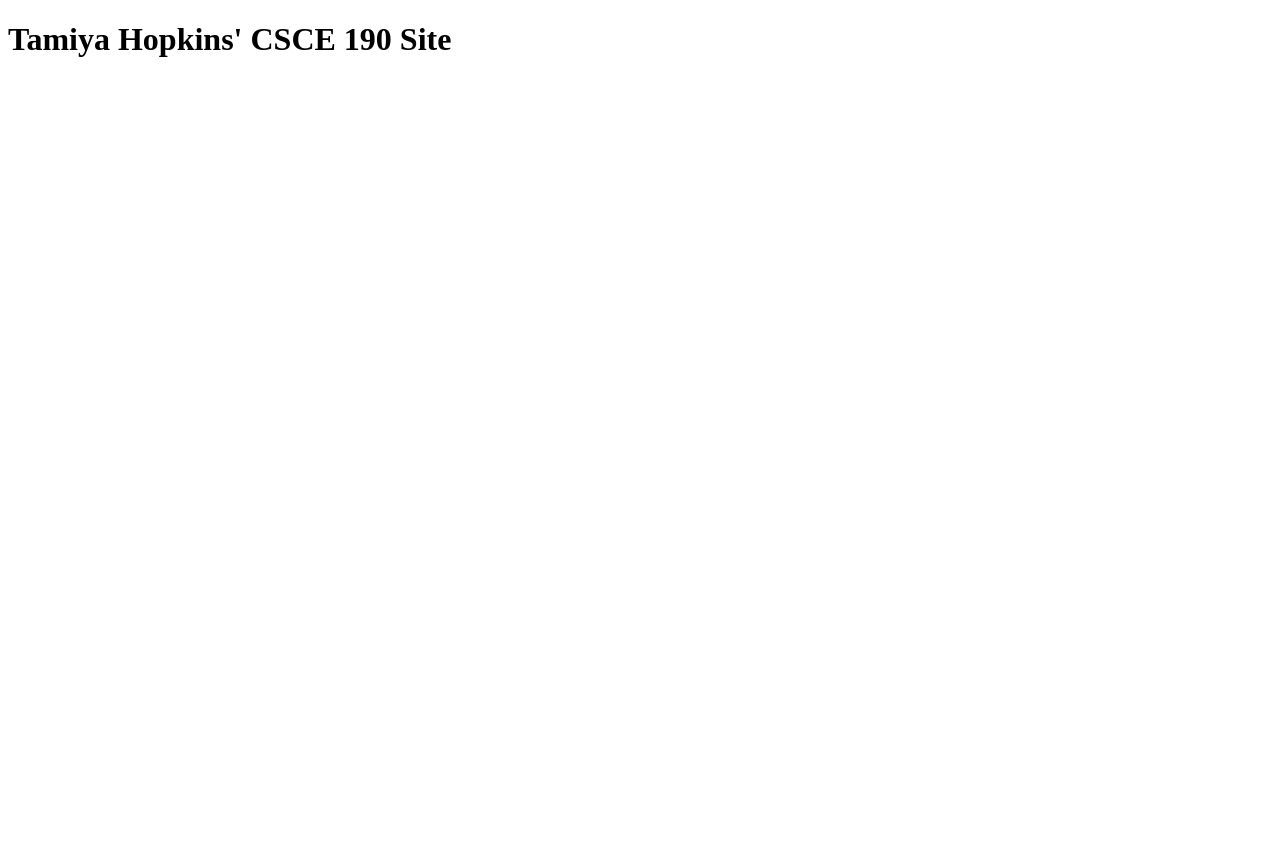
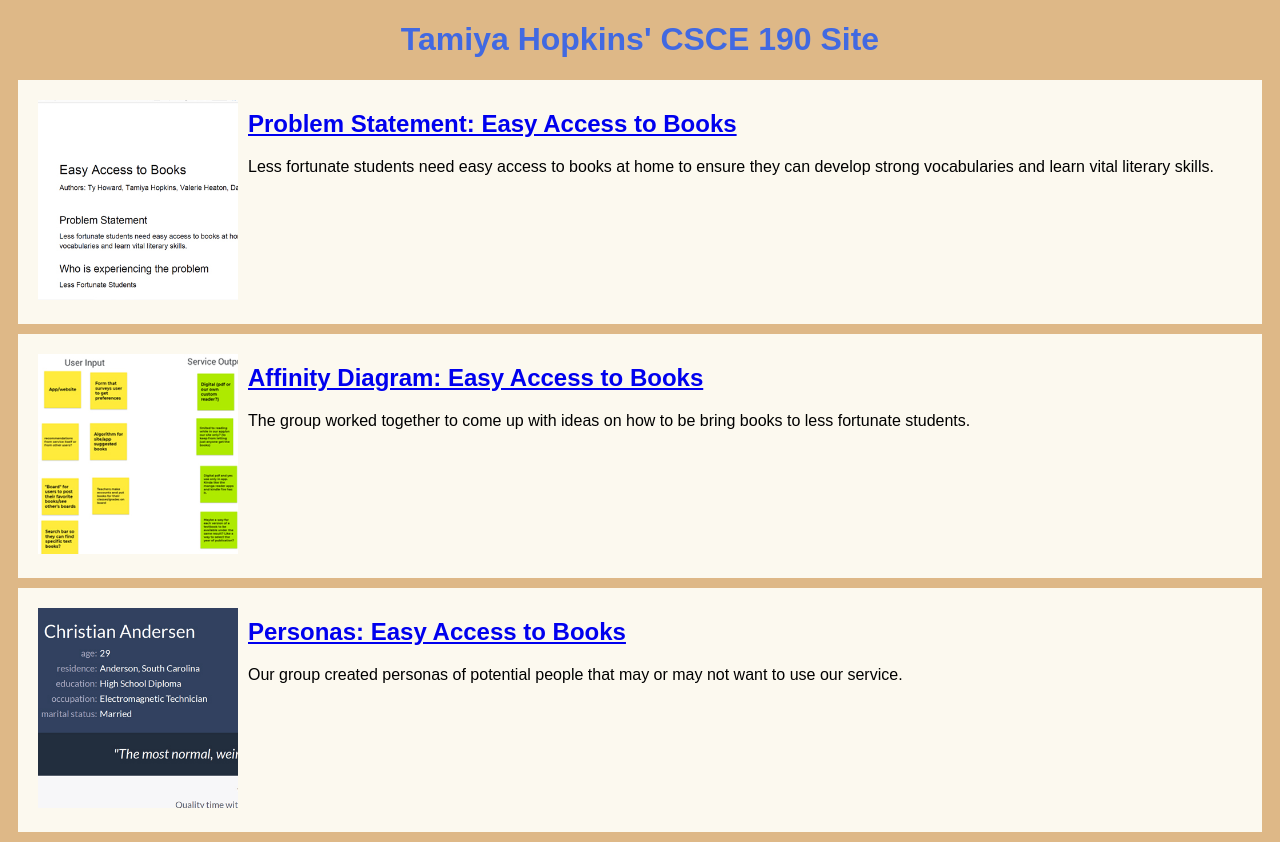
Before and after one commit to tamiyash/tamiyash.github.io, a plain HTML site: page index.html in a window 1280 px wide. Before the commit the page ends 800 px from the top, so only its background shows below. Drawn offline with Linux system fonts and the light colour scheme.

Commit message:
Add files via upload

```diff
--- a/index.html
+++ b/index.html
@@ -2,8 +2,41 @@
 <html>
     <head>
         <title>CSCE 190: Tamiya Hopkins</title>
+        <link rel="stylesheet" href="styles.css">
     </head>
     <body>
         <h1>Tamiya Hopkins' CSCE 190 Site</h1>
+       <!-- Problem Statement-->
+        <section class="assignment">
+            <a href="files/problem-statement.pdf"><img src="images/Problem Statement.jpg"></a>
+            <section class="assign details">
+            <a href="files/problem-statement.pdf"><h2>Problem Statement: Easy Access to Books</h2></a>
+            <p>
+                Less fortunate students need easy access to books at home to ensure they can develop strong
+            vocabularies and learn vital literary skills.
+            </p>
+            </section>
+        </section>
+        <!-- Affinity Diagram-->
+        <section class="assignment">
+            <a href="files/affinity-diagram.pdf"><img src="images/affinity diagram.jpg"></a>
+            <section class="assign details">
+            <a href="files/problem-statement.pdf"><h2>Affinity Diagram: Easy Access to Books</h2></a>
+            <p>
+                The group worked together to come up with ideas on how to be bring books to less fortunate students.
+            </p>
+            </section>
+        </section>
+        <!-- Persona-->
+        <section class="assignment">
+            <a href="files/persona.pdf"><img src="images/persona.jpg"></a>
+            <section class="assign details">
+            <a href="files/persona.pdf"><h2>Personas: Easy Access to Books</h2></a>
+            <p>
+                Our group created personas of potential people that may or may not want to use our service.
+            </p>
+            </section>
+        </section>
+
     </body>
 </html>
--- /dev/null
+++ b/styles.css
@@ -0,0 +1,21 @@
+body {
+  background: burlywood;
+  font-family:Arial, Helvetica, sans-serif;
+}
+
+.assignment {
+    background: rgb(252, 249, 239);
+    display: flex;
+    padding: 10px;
+    margin: 10px;
+}
+
+.assignment img {
+    width: 200px;
+    padding: 10px;
+}
+
+h1 {
+    color: royalblue;
+    text-align: center;
+}
```
Also changed, not shown: images/Problem Statement.jpg (added), images/affinity diagram.jpg (added), images/persona.jpg (added), 4 other files.
